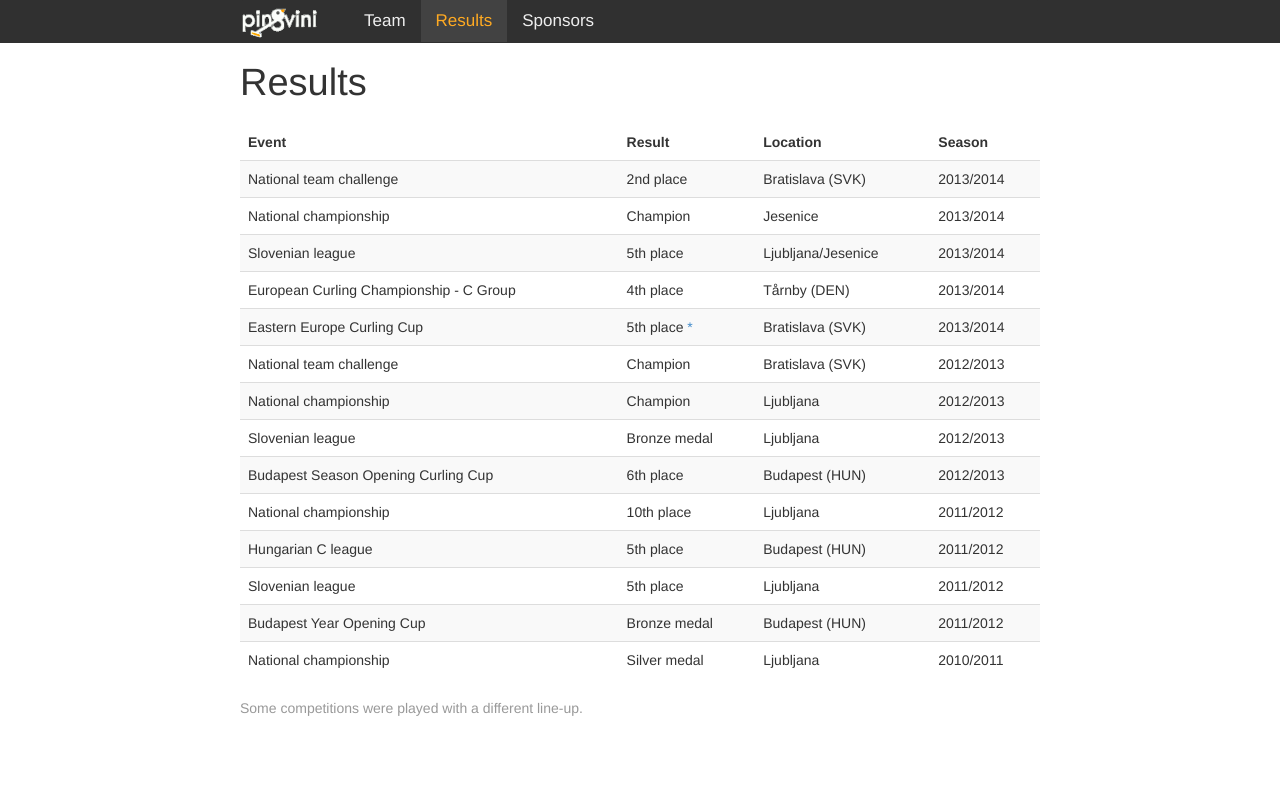
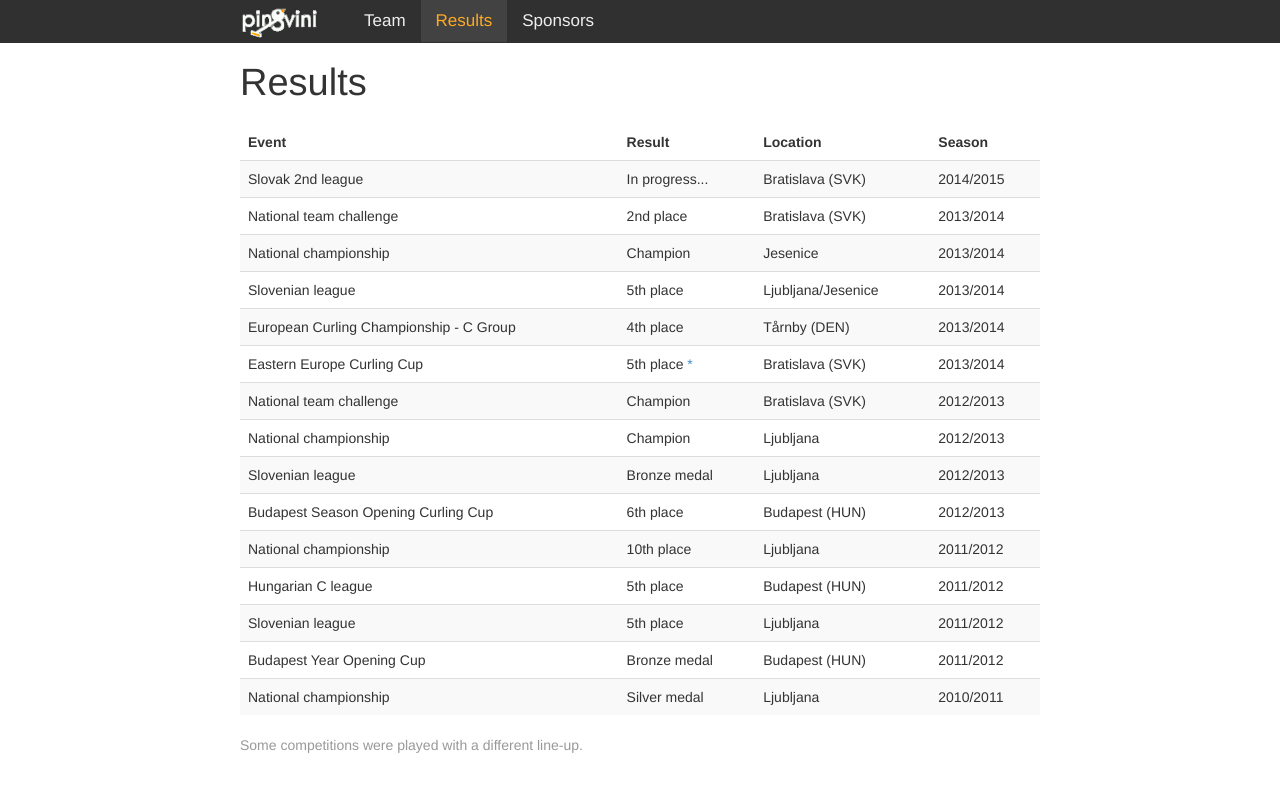
Before and after one commit to pingvini/pingvini.github.io, a Jekyll site: the page built from results/index.html, in a window 1280 px wide. Shown: the top 792 px of the page. Built offline with Jekyll 4.4.1, drawn with Linux system fonts in a browser that asks for light colours; Markdown is read by kramdown in place of the engine named in the settings.

Commit message:
Added entry for the (ongoing) Slovak league.

```diff
--- a/results/index.html
+++ b/results/index.html
@@ -16,6 +16,12 @@ weight: 30
     </tr>
   </thead>
   <tbody>
+     <tr>
+      <td>Slovak 2nd league</td>
+      <td>In progress...</td>
+      <td>Bratislava (SVK)</td>
+      <td>2014/2015</td>
+    </tr>
      <tr>
       <td>National team challenge</td>
       <td>2nd place</td>
```
